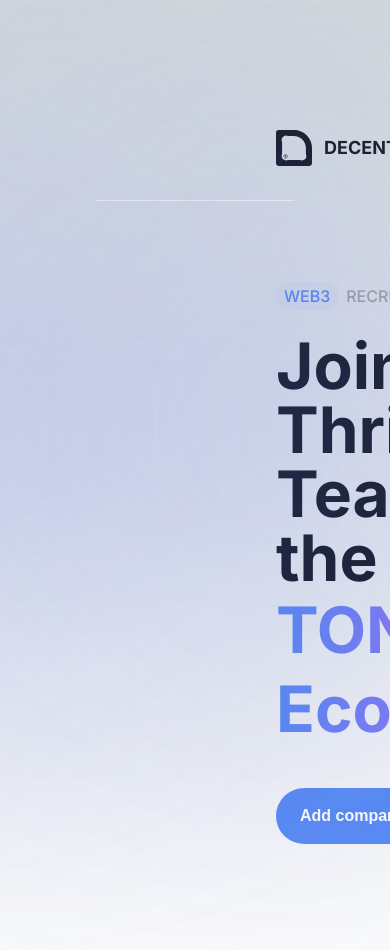
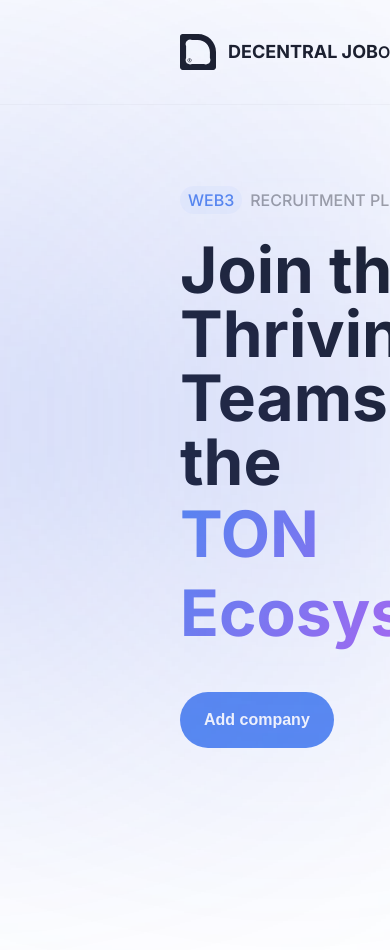
Before and after one commit to JoDcntrl/test, a Next.js app: page / in a window 390 px wide. Shown: the top 950 px of the page. After the commit the page ends 868 px from the top, so only its background shows below. Built offline with nearby package versions, Linux system fonts and the light colour scheme.

Commit message:
fixed main page

```diff
--- a/src/app/globals.css
+++ b/src/app/globals.css
@@ -87,12 +87,7 @@
 
 body {
   color: rgb(var(--foreground-rgb));
-  background: linear-gradient(
-      to bottom,
-      transparent,
-      rgb(var(--background-end-rgb))
-    )
-    rgb(var(--background-start-rgb));
+  background: #FFFFFF;
 }
 
 a {
--- a/src/app/page.module.css
+++ b/src/app/page.module.css
@@ -3,7 +3,6 @@
   flex-direction: column;
   justify-content: space-between;
   align-items: center;
-  padding: 6rem;
   min-height: 100vh;
 }
 
--- /dev/null
+++ b/src/assets/core/_variables.scss
@@ -0,0 +1,10 @@
+@mixin adaptive-font($pcSize, $mobSize, $maxWidth) {
+  $addSize: calc($pcSize - $mobSize);
+  $addMobSize: calc($addSize + $addSize * 0.7);
+
+  font-size: calc($mobSize + $addSize * (100vw / $maxWidth));
+
+  @media (max-width: 767px) {
+    font-size: calc($mobSize + $addMobSize * ((100vw - 320px) / $maxWidth));
+  }
+}
--- a/src/components/MainScreen/MainScreen.tsx
+++ b/src/components/MainScreen/MainScreen.tsx
@@ -2,7 +2,7 @@
 
 import {LogoMain} from "@/assets/svgs/LogoMain";
 
-import './mainScreen.css'
+import './mainScreen.scss'
 
 const MainScreen: React.FC = () => (
 	<main className='mainContainer'>
--- a/src/components/MainScreen/mainScreen.css
+++ b/src/components/MainScreen/mainScreen.scss
@@ -1,3 +1,5 @@
+@import '../../assets/core/_variables.scss';
+
 .mainContainer {
     display: flex;
     align-items: center;
@@ -87,8 +89,7 @@
 }
 
 .blockMainText {
-    background: -webkit-linear-gradient(left, #5B8CF3, #CB5BF3);
-    background: linear-gradient(left, #5B8CF3, #CB5BF3);
+    background-image: linear-gradient(125deg, #5B8CF3, #CB5BF3);
     -webkit-background-clip: text;
     -webkit-text-fill-color: transparent;
     font-weight: 700;
@@ -109,6 +110,8 @@
 }
 
 .blockImg {
+    max-width: 552px;
+    width: 100%;
     display: flex;
     align-self: flex-start;
 }
```
Also changed, not shown: src/app/page.tsx (indentation only).
